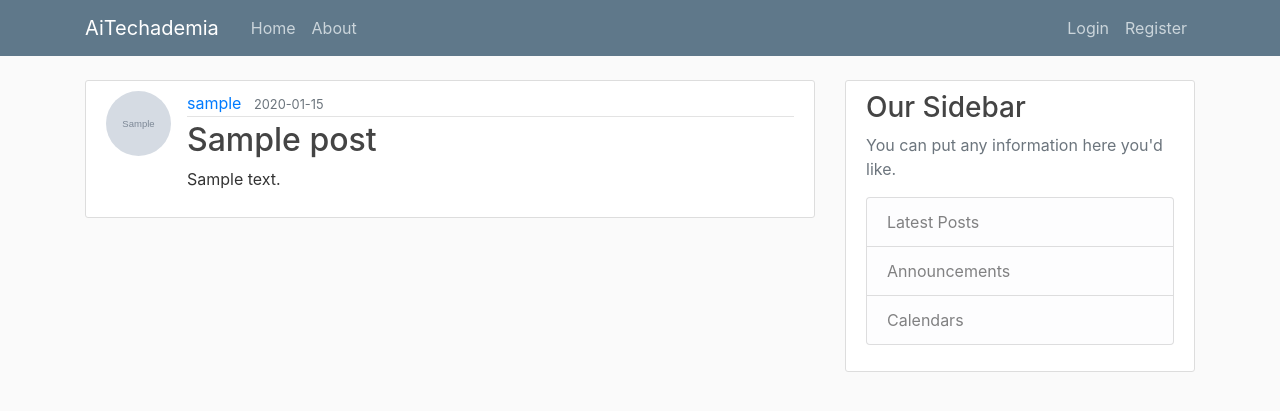
After one commit to LrnzDC3696-aitechademia/website, a Flask app: page /post/1/ in a window 1280 px wide. The commit adds this page. Shown: the top 411 px of the page. Run offline with Flask 2, Linux system fonts and the light colour scheme; tables that the repository leaves empty hold one stand-in row (values such as "Sample post"); grey boxes marked "Sample" are stand-in pictures; some libraries are stand-ins or nearby versions.

Commit message:
Part 8 Lez goo
I started applying isort and black formatting but i really need to fix
those indents
Added a func to post and properly post, edit ,delete your posts

```diff
--- a/src/routes.py
+++ b/src/routes.py
@@ -2,38 +2,23 @@
 import secrets
 
 from PIL import Image
-from flask import flash, redirect, render_template, request, url_for
+from flask import abort, flash, redirect, render_template, request, url_for
 from flask_login import current_user, login_required, login_user, logout_user
 
 from src import app, bcrypt, db
-from src.forms import LoginForm, RegistrationForm, UpdateAccountForm
+from src.forms import LoginForm, PostForm, RegistrationForm, UpdateAccountForm
 from src.models import Post, User
-
-
-posts = [
-    {
-        "author": "Lorenzo",
-        "title": "Blog Post 1",
-        "content": "First post content",
-        "date_posted": "June 22 2021",
-    },
-    {
-        "author": "Jane Doe",
-        "title": "Blog Post 2",
-        "content": "Second post content",
-        "date_posted": "April 20, 2021",
-    },
-]
 
 
 @app.route("/")
 def index():
-    return render_template("index.html", posts=posts)
+    post = Post.query.all()
+    return render_template("index.html", posts=post)
 
 
 @app.route("/about/")
 def about():
-    return render_template("index.html", posts=posts)
+    return render_template("index.html")
 
 
 @app.route("/register/", methods=["GET", "POST"])
@@ -123,3 +108,62 @@
     return render_template(
         "account.html", title="Account", image_file=image_file, form=form
     )
+
+
+@app.route("/post/new/", methods=["GET", "POST"])
+@login_required
+def new_post():
+    form = PostForm()
+    if form.validate_on_submit():
+        post = Post(
+            title=form.title.data, content=form.content.data, author=current_user
+        )
+        db.session.add(post)
+        db.session.commit()
+        flash("Your post has been created!", "success")
+        return redirect(url_for("index"))
+
+    return render_template(
+        "create_post.html", title="New Post", form=form, legend="New Post"
+    )
+
+
+@app.route("/post/<int:post_id>/", methods=["GET", "POST"])
+def post(post_id):
+    post = Post.query.get_or_404(post_id)
+    return render_template("post.html", title=post.title, post=post)
+
+
+@app.route("/post/<int:post_id>/update/", methods=["GET", "POST"])
+@login_required
+def update_post(post_id):
+    post = Post.query.get_or_404(post_id)
+    if post.author != current_user:
+        abort(403)
+
+    form = PostForm()
+    if form.validate_on_submit():
+        post.title = form.title.data
+        post.content = form.content.data
+        db.session.commit()
+        flash("Your post has been updated!", "success")
+        return redirect(url_for("post", post_id=post.id))
+    elif request.method == "GET":
+        form.title.data = post.title
+        form.content.data = post.content
+
+    return render_template(
+        "create_post.html", title="Update Post", form=form, legend="Update Post"
+    )
+
+
+@app.route("/post/<int:post_id>/delete/", methods=["POST"])
+@login_required
+def delete_post(post_id):
+    post = Post.query.get_or_404(post_id)
+    if post.author != current_user:
+        abort(403)
+    db.session.delete(post)
+    db.session.commit()
+    flash("Your post has been deleted!", "success")
+    return redirect(url_for("index"))
--- a/src/templates/base.html
+++ b/src/templates/base.html
@@ -28,12 +28,13 @@
         </button>
         <div class="collapse navbar-collapse" id="navbarToggle">
           <div class="navbar-nav mr-auto">
-            <a class="nav-item nav-link" href="{{ url_for('index') }}">Index</a>
+            <a class="nav-item nav-link" href="{{ url_for('index') }}">Home</a>
             <a class="nav-item nav-link" href="{{ url_for('about') }}">About</a>
           </div>
           <!-- Navbar Right Side -->
           <div class="navbar-nav">
             {% if current_user.is_authenticated %}
+              <a class="nav-item nav-link" href="{{ url_for('new_post') }}">New Post</a>
               <a class="nav-item nav-link" href="{{ url_for('account') }}">Account</a>
               <a class="nav-item nav-link" href="{{ url_for('logout') }}">Logout</a>
             {% else %}
--- /dev/null
+++ b/src/templates/post.html
@@ -0,0 +1,41 @@
+{% extends "base.html" %}
+{% block content %}
+  <article class="media content-section">
+    <img class="rounded-circle article-img" src="{{ url_for('static', filename='profile_pics/' + post.author.image_file) }}">
+    <div class="media-body">
+      <div class="article-metadata">
+        <a class="mr-2" href="#">{{ post.author.username }}</a>
+        <small class="text-muted">{{ post.date_posted.strftime('%Y-%m-%d') }}</small>
+        {% if post.author == current_user %}
+          <div>
+            <a class="btn btn-secondary btn-sm mt-1 mb-1" href="{{ url_for('update_post', post_id=post.id) }}">Update</a>
+            <button type="button" class="btn btn-danger btn-sm m-1" data-toggle="modal" data-target="#deleteModal">
+              Delete
+            </button>
+          </div>
+        {% endif %}
+      </div>
+      <h2 class="article-title">{{ post.title }}</a></h2>
+      <p class="article-content">{{ post.content }}</p>
+    </div>
+  </article>
+  <!-- Modal -->
+  <div class="modal fade" id="deleteModal" tabindex="-1" role="dialog" aria-labelledby="deleteModalLabel" aria-hidden="true">
+    <div class="modal-dialog" role="document">
+      <div class="modal-content">
+        <div class="modal-header">
+          <h5 class="modal-title" id="deleteModalLabel">Delete Post?</h5>
+          <button type="button" class="close" data-dismiss="modal" aria-label="Close">
+            <span aria-hidden="true">&times;</span>
+          </button>
+        </div>
+        <div class="modal-footer">
+          <button type="button" class="btn btn-secondary" data-dismiss="modal">Close</button>
+          <form action="{{ url_for('delete_post', post_id=post.id) }}" method="POST">
+            <input class="btn btn-danger" type="submit" value="Delete">
+          </form>
+        </div>
+      </div>
+    </div>
+  </div>
+{% endblock content %}
```
Also changed, not shown: src/forms.py (+7 -1 lines), src/templates/create_post.html (added, +40 -0 lines), src/templates/index.html (+4 -3 lines).
